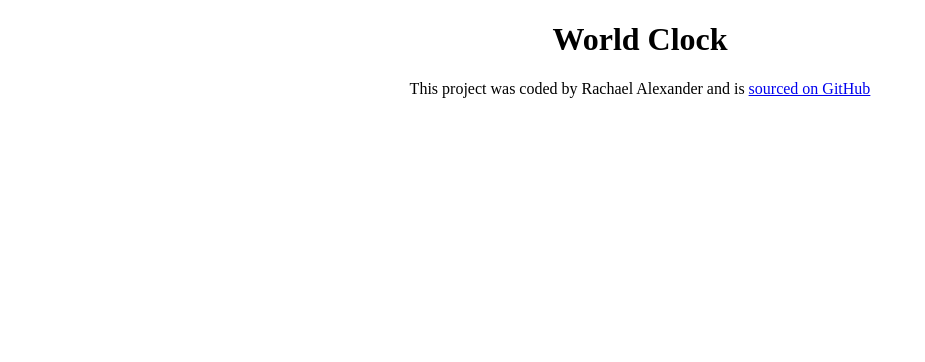
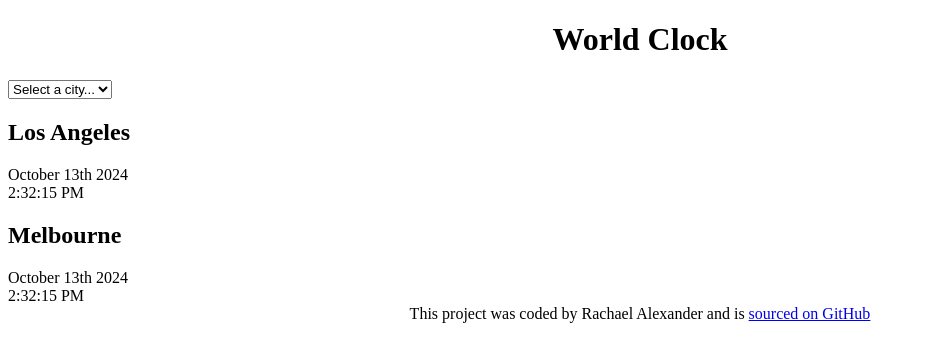
Before and after one commit to Rachael-91/world-clock, a plain HTML site: page index.html in a window 1280 px wide. Shown: the whole page, without its empty margins (0-925 px from the left). Drawn offline with Linux system fonts and the light colour scheme.

Commit message:
Added basic HTML

```diff
--- a/index.html
+++ b/index.html
@@ -7,7 +7,25 @@
     <title>World Clock</title>
 </head>
 <body>
+    <div class="container">
     <h1>World Clock</h1>
+
+    <select name="" id="">
+        <option value="">Select a city...</option>
+        <option value="">Sydney</option>
+        <option value="">London</option>
+        <option value="">Auckland</option>
+    </select>
+
+<div class="city"></div>
+<h2>Los Angeles</h2>
+<div class="date"> October 13th 2024</div>
+<div class="time"> 2:32:15 PM</div>
+
+<h2>Melbourne</h2>
+<div class="date"> October 13th 2024</div>
+<div class="time"> 2:32:15 PM</div>
+</div>
 
     <footer>This project was coded by Rachael Alexander and is <a href="https://github.com/Rachael-91/world-clock" target="_blank">sourced on GitHub</a></footer>
     <script src="Javascript/index.js"></script>
```
